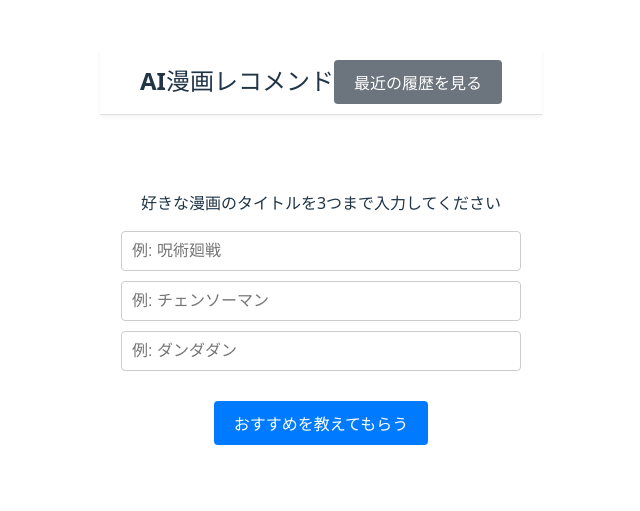
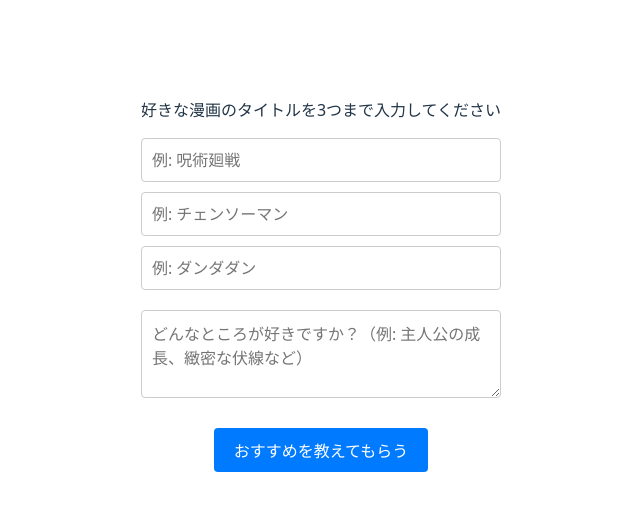
Before and after one commit to ankoaaaa/manga-recommend-ui, a Vue app: page / in a window 1280 px wide. Shown: the part 123-634 px from the top of the page, without its empty margins (319-959 px from the left). Built offline with nearby package versions, Linux system fonts and the light colour scheme; the HTML template or start-up script is replaced by a standard one.

Commit message:
feat 推しポイントの機能追加

```diff
--- a/src/App.vue
+++ b/src/App.vue
@@ -1,14 +1,12 @@
 <script setup lang="ts">
-import { reactive, onMounted, nextTick } from 'vue';
+import { reactive, onMounted } from 'vue';
+import axios from 'axios';
 import HistoryModal from './components/HistoryModal.vue';
+import RecommendationForm from './components/RecommendationForm.vue'; //
+import RecommendationResult from './components/RecommendationResult.vue';
 import { loadHistory, saveHistory, type HistoryItem } from './utils/history';
-import axios from 'axios';
 
-// reactiveを使って、コンポーネントの状態を一つのオブジェクトで管理
 const state = reactive({
-  title1: '',
-  title2: '',
-  title3: '',
   latestResponse: null as any,
   historyList: [] as HistoryItem[],
   isLoading: false,
@@ -17,46 +15,28 @@ const state = reactive({
 
 const apiUrl = `${import.meta.env.VITE_API_BASE_URL}/api/v1/recommendations`;
 
-// マウント時に履歴を読み込む
 onMounted(() => {
   state.historyList = loadHistory();
 });
 
-const getRecommendations = async () => {
+// RecommendationFormからデータを受け取ってAPIを呼び出す関数
+const handleGetRecommendations = async (formData: {
+  titles: string[];
+  reason: string;
+}) => {
   state.isLoading = true;
   state.latestResponse = null;
-  await nextTick();
   try {
-    const titles = [state.title1, state.title2, state.title3].filter((t) => t);
-    if (titles.length === 0) {
-      alert('好きな漫画を1つ以上入力してください。');
-      state.isLoading = false;
-      return;
-    }
     const response = await axios.post(apiUrl, {
-      titles: titles,
+      titles: formData.titles,
+      reason: formData.reason,
     });
 
-    const newHistory = [
-      {
-        id: Date.now(),
-        inputTitles: titles,
-        recommendations: response.data.recommendations,
-        date: new Date().toLocaleString('ja-JP'),
-      },
-      ...state.historyList,
-    ];
-    state.historyList = newHistory.slice(0, 10);
-    saveHistory(state.historyList);
+    state.latestResponse = response.data;
 
-    state.latestResponse = response.data;
+    // ... (履歴保存のロジックは同じ)
   } catch (error) {
-    console.error('データの取得に失敗しました:', error);
-    state.latestResponse = {
-      recommendations: [
-        { title: 'エラー', description: '取得に失敗しました。' },
-      ],
-    };
+    // ... (エラー処理は同じ)
   } finally {
     state.isLoading = false;
   }
@@ -64,55 +44,16 @@ const getRecommendations = async () => {
 </script>
 
 <template>
-  <header class="site-header">
-    <h1>AI漫画レコメンド</h1>
-    <button @click="state.isHistoryModalOpen = true" class="secondary">
-      最近の履歴を見る
-    </button>
-  </header>
-
   <div class="container">
     <div v-if="state.isLoading" class="loading-overlay">
       <span class="loader"></span>
     </div>
 
-    <Transition name="modal-fade">
-      <HistoryModal
-        v-if="state.isHistoryModalOpen"
-        :history="state.historyList"
-        @close="state.isHistoryModalOpen = false"
-      />
-    </Transition>
-
-    <div class="input-group">
-      <p>好きな漫画のタイトルを3つまで入力してください</p>
-      <input v-model="state.title1" type="text" placeholder="例: 呪術廻戦" />
-      <input
-        v-model="state.title2"
-        type="text"
-        placeholder="例: チェンソーマン"
-      />
-      <input v-model="state.title3" type="text" placeholder="例: ダンダダン" />
-    </div>
-
-    <div class="button-group">
-      <button @click="getRecommendations" :disabled="state.isLoading">
-        おすすめを教えてもらう
-      </button>
-    </div>
-
-    <div v-if="state.latestResponse" class="response-area">
-      <h2>あなたへのおすすめ</h2>
-      <ul>
-        <li
-          v-for="manga in state.latestResponse.recommendations"
-          :key="manga.title"
-        >
-          <h3>{{ manga.title }}</h3>
-          <p>{{ manga.description }}</p>
-        </li>
-      </ul>
-    </div>
+    <RecommendationForm @submit="handleGetRecommendations" />
+    <RecommendationResult
+      v-if="state.latestResponse"
+      :recommendations="state.latestResponse.recommendations"
+    />
   </div>
 </template>
 
--- /dev/null
+++ b/src/components/RecommendationForm.vue
@@ -0,0 +1,97 @@
+<script setup lang="ts">
+import { reactive } from 'vue';
+
+// このコンポーネントが管理するデータ
+const formData = reactive({
+  title1: '',
+  title2: '',
+  title3: '',
+  reason: '',
+});
+
+// 親コンポーネント(App.vue)にイベントを通知するための準備
+const emit = defineEmits(['submit']);
+
+// ボタンが押された時に、入力データを親に渡す
+const handleSubmit = () => {
+  const titles = [formData.title1, formData.title2, formData.title3].filter(
+    (t) => t
+  );
+  if (titles.length === 0) {
+    alert('好きな漫画を1つ以上入力してください。');
+    return;
+  }
+  emit('submit', { titles, reason: formData.reason });
+};
+</script>
+
+<template>
+  <div class="input-group">
+    <p>好きな漫画のタイトルを3つまで入力してください</p>
+    <input v-model="formData.title1" type="text" placeholder="例: 呪術廻戦" />
+    <input
+      v-model="formData.title2"
+      type="text"
+      placeholder="例: チェンソーマン"
+    />
+    <input v-model="formData.title3" type="text" placeholder="例: ダンダダン" />
+    <textarea
+      v-model="formData.reason"
+      rows="3"
+      placeholder="どんなところが好きですか？（例: 主人公の成長、緻密な伏線など）"
+    ></textarea>
+  </div>
+
+  <div class="button-group">
+    <button @click="handleSubmit">おすすめを教えてもらう</button>
+  </div>
+</template>
+
+<style scoped>
+/* App.vueから、input-group, input, textarea, button-group, buttonのスタイルをここに移動 */
+.input-group {
+  display: flex;
+  flex-direction: column;
+  align-items: center;
+  margin-bottom: 20px;
+}
+.input-group p {
+  text-align: center;
+}
+input,
+textarea {
+  width: 100%;
+  max-width: 400px;
+  margin-bottom: 10px;
+  padding: 10px;
+  box-sizing: border-box;
+  border: 1px solid #ccc;
+  border-radius: 4px;
+  font-size: 16px;
+  font-family: inherit;
+}
+textarea {
+  margin-top: 10px;
+}
+.button-group {
+  text-align: center;
+  margin-top: 20px;
+}
+button {
+  padding: 10px 20px;
+  font-size: 16px;
+  color: white;
+  background-color: #007bff;
+  border: none;
+  border-radius: 4px;
+  cursor: pointer;
+  transition: background-color 0.2s;
+}
+button:hover {
+  background-color: #0056b3;
+}
+button:disabled {
+  background-color: #ccc;
+  cursor: not-allowed;
+}
+</style>
--- /dev/null
+++ b/src/components/RecommendationResult.vue
@@ -0,0 +1,72 @@
+<script setup lang="ts">
+// このコンポーネントが受け取るデータの型を定義
+interface Manga {
+  title: string;
+  description: string;
+  interpretation?: string;
+}
+
+// 親コンポーネント(App.vue)からデータを受け取る準備
+defineProps<{
+  recommendations: Manga[];
+}>();
+</script>
+
+<template>
+  <div class="response-area">
+    <h2>あなたへのおすすめ</h2>
+    <ul>
+      <li v-for="manga in recommendations" :key="manga.title">
+        <h3>{{ manga.title }}</h3>
+        <p>{{ manga.description }}</p>
+
+        <div v-if="manga.interpretation" class="interpretation-box">
+          <p><strong>AIの推しポイント:</strong> {{ manga.interpretation }}</p>
+        </div>
+      </li>
+    </ul>
+  </div>
+</template>
+
+<style scoped>
+/* App.vueから、response-areaとliのスタイルをここに移動 */
+.response-area {
+  margin-top: 20px;
+  text-align: left;
+}
+li {
+  list-style: none;
+  margin-bottom: 15px;
+  padding: 20px;
+  background-color: #ffffff;
+  border: 1px solid #e0e0e0;
+  border-radius: 12px;
+  box-shadow: 0 4px 6px rgba(0, 0, 0, 0.05);
+  transition: transform 0.2s ease-in-out, box-shadow 0.2s ease-in-out;
+}
+li:hover {
+  transform: translateY(-5px);
+  box-shadow: 0 8px 12px rgba(0, 0, 0, 0.1);
+}
+li h3 {
+  margin-top: 0;
+  margin-bottom: 8px;
+}
+li p {
+  margin-bottom: 0;
+  color: #555;
+}
+.interpretation-box {
+  margin-top: 15px;
+  padding: 10px;
+  background-color: #e9f7ef; /* 薄い緑色 */
+  border-left: 4px solid #28a745; /* 左の緑の線 */
+  border-radius: 4px;
+}
+
+.interpretation-box p {
+  margin: 0;
+  font-size: 14px;
+  color: #155724; /* 少し濃い緑色 */
+}
+</style>
```
